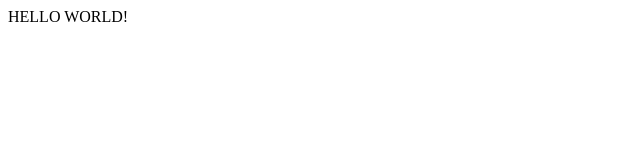
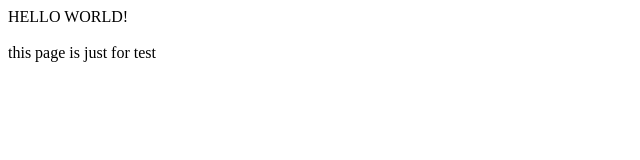
Before and after one commit to sergey211/dreamcatcher, a plain HTML site: page index.html in a window 1280 px wide. Shown: the whole page, without its empty margins (0-640 px from the left). Drawn offline with Linux system fonts and the light colour scheme.

Commit message:
Update index.html

```diff
--- a/index.html
+++ b/index.html
@@ -11,7 +11,7 @@
 
 HELLO WORLD! <br><br>
 
-
+this page is just for test
 
 
 
```
